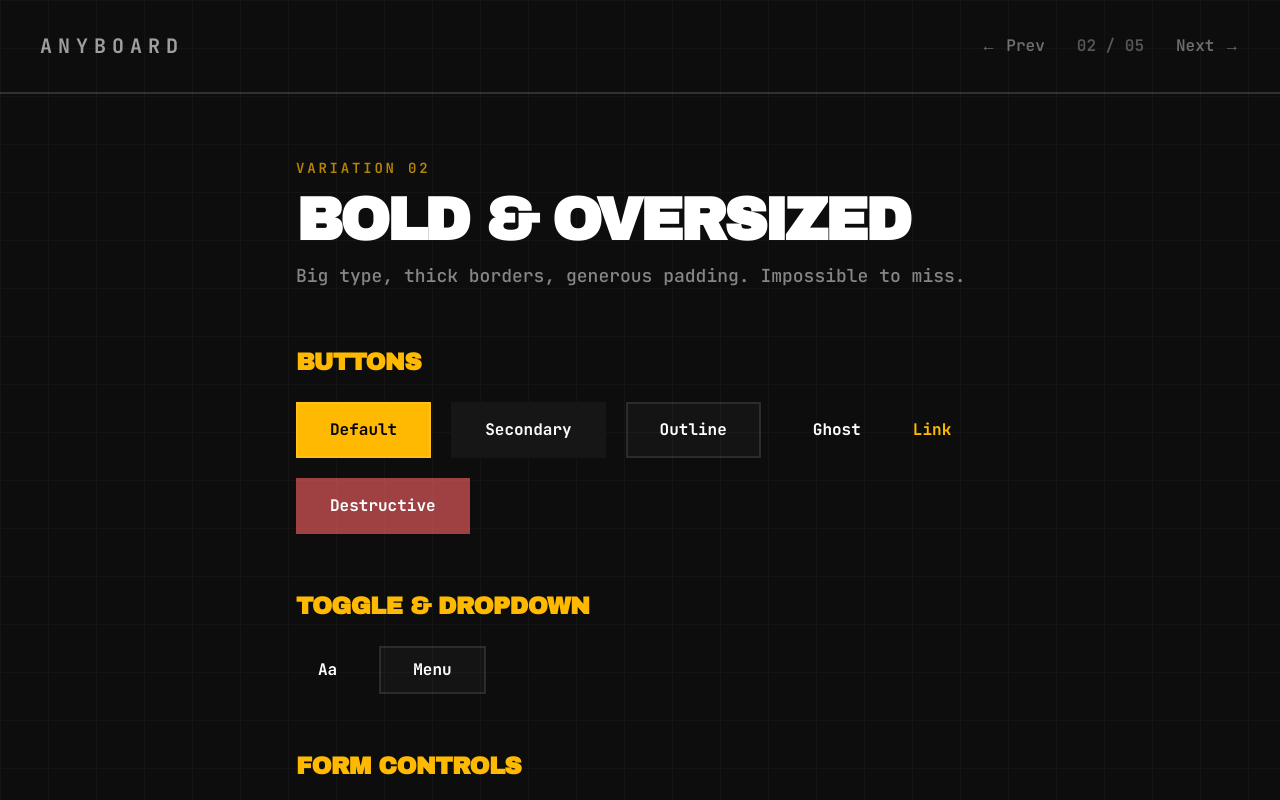
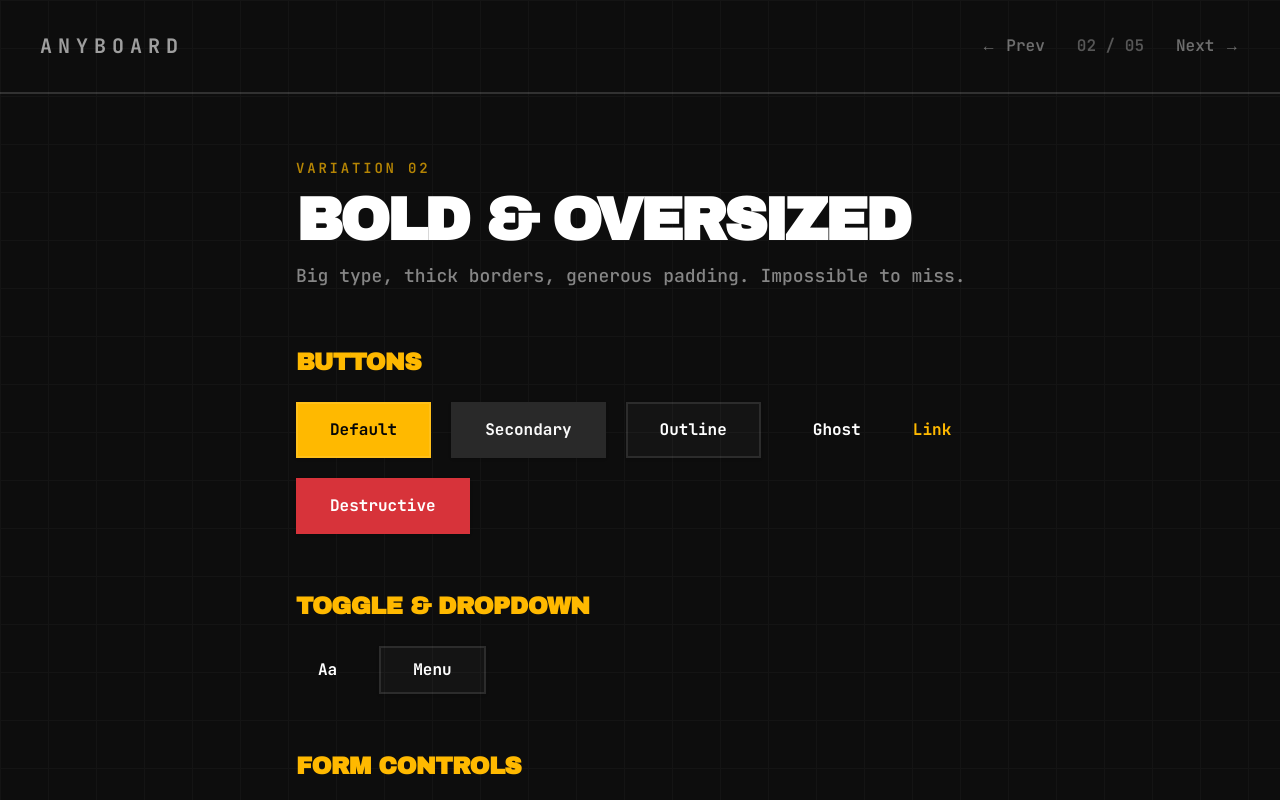
Before and after one commit to prateekkumaroriginal/anyboard, a Next.js app: page /showcase/2 in a window 1280 px wide. Shown: the top 800 px of the page. Built offline with nearby package versions, Linux system fonts and the light colour scheme.

Commit message:
Finalize buttons

```diff
--- a/app/globals.css
+++ b/app/globals.css
@@ -92,13 +92,13 @@
   --popover-foreground: oklch(0.985 0 0);
   --primary: oklch(0.828 0.189 84.429);
   --primary-foreground: oklch(0.12 0 0);
-  --secondary: oklch(0.2 0 0);
+  --secondary: oklch(0.28 0 0);
   --secondary-foreground: oklch(0.985 0 0);
   --muted: oklch(0.18 0 0);
   --muted-foreground: oklch(0.65 0 0);
   --accent: oklch(0.2 0 0);
   --accent-foreground: oklch(0.985 0 0);
-  --destructive: oklch(0.704 0.191 22.216);
+  --destructive: oklch(0.58 0.2 24);
   --border: oklch(1 0 0 / 10%);
   --input: oklch(1 0 0 / 10%);
   --ring: oklch(0.828 0.189 84.429);
--- a/app/showcase/3/page.tsx
+++ b/app/showcase/3/page.tsx
@@ -79,12 +79,12 @@
         {/* ── Buttons ── */}
         <Section title="Buttons">
           <div className="flex flex-wrap gap-3">
-            <Button className="text-sm px-5 py-2.5 h-auto rounded-lg shadow-sm hover:shadow-[0_0_16px_rgba(251,191,36,0.1)] transition-all duration-300">Default</Button>
-            <Button variant="secondary" className="text-sm px-5 py-2.5 h-auto rounded-lg shadow-sm hover:shadow-[0_0_16px_rgba(251,191,36,0.08)] transition-all duration-300">Secondary</Button>
-            <Button variant="outline" className="text-sm px-5 py-2.5 h-auto rounded-lg shadow-sm hover:shadow-[0_0_16px_rgba(251,191,36,0.08)] transition-all duration-300">Outline</Button>
-            <Button variant="ghost" className="text-sm px-5 py-2.5 h-auto rounded-lg hover:shadow-[0_0_16px_rgba(251,191,36,0.06)] transition-all duration-300">Ghost</Button>
-            <Button variant="link" className="text-sm px-0 h-auto rounded-lg">Link</Button>
-            <Button variant="destructive" className="text-sm px-5 py-2.5 h-auto rounded-lg shadow-sm transition-all duration-300">Destructive</Button>
+            <Button>Default</Button>
+            <Button variant="secondary">Secondary</Button>
+            <Button variant="outline">Outline</Button>
+            <Button variant="ghost">Ghost</Button>
+            <Button variant="link" className="px-0">Link</Button>
+            <Button variant="destructive">Destructive</Button>
           </div>
         </Section>
 
@@ -94,7 +94,7 @@
             <Toggle aria-label="Toggle" className="text-sm h-10 px-4 min-w-10 rounded-lg transition-all duration-300">Aa</Toggle>
             <DropdownMenu>
               <DropdownMenuTrigger asChild>
-                <Button variant="outline" className="text-sm px-5 h-10 rounded-lg shadow-sm hover:shadow-[0_0_16px_rgba(251,191,36,0.08)] transition-all duration-300">Menu</Button>
+                <Button variant="outline" className="text-sm px-5 h-10 rounded-lg shadow-sm transition-all duration-300">Menu</Button>
               </DropdownMenuTrigger>
               <DropdownMenuContent className="rounded-xl shadow-lg shadow-black/30 border-white/10 min-w-[160px]">
                 <DropdownMenuLabel className="text-xs text-white/40">Actions</DropdownMenuLabel>
@@ -386,7 +386,7 @@
               <p className="text-sm text-white/60">Card content goes here.</p>
             </CardContent>
             <CardFooter className="px-6">
-              <Button className="text-sm px-4 py-2 h-auto rounded-lg shadow-sm hover:shadow-[0_0_16px_rgba(251,191,36,0.1)] transition-all duration-300">Action</Button>
+              <Button className="text-sm px-4 py-2 h-auto rounded-lg shadow-sm transition-all duration-300">Action</Button>
             </CardFooter>
           </Card>
         </Section>
@@ -466,7 +466,7 @@
           <div className="flex gap-3">
             <Dialog>
               <DialogTrigger asChild>
-                <Button variant="outline" className="text-sm px-5 h-10 rounded-lg shadow-sm hover:shadow-[0_0_16px_rgba(251,191,36,0.08)] transition-all duration-300">Open Dialog</Button>
+                <Button variant="outline" className="text-sm px-5 h-10 rounded-lg shadow-sm transition-all duration-300">Open Dialog</Button>
               </DialogTrigger>
               <DialogContent className="rounded-2xl shadow-2xl shadow-black/40">
                 <DialogHeader>
@@ -480,7 +480,7 @@
             </Dialog>
             <Tooltip>
               <TooltipTrigger asChild>
-                <Button variant="outline" className="text-sm px-5 h-10 rounded-lg shadow-sm hover:shadow-[0_0_16px_rgba(251,191,36,0.08)] transition-all duration-300">Tooltip</Button>
+                <Button variant="outline" className="text-sm px-5 h-10 rounded-lg shadow-sm transition-all duration-300">Tooltip</Button>
               </TooltipTrigger>
               <TooltipContent className="rounded-lg shadow-lg shadow-black/30 text-sm px-3 py-1.5">
                 <p>Tooltip message</p>
--- a/components/ui/button.tsx
+++ b/components/ui/button.tsx
@@ -5,30 +5,30 @@
 import { cn } from "@/lib/utils"
 
 const buttonVariants = cva(
-  "inline-flex items-center justify-center gap-2 whitespace-nowrap rounded-md text-sm font-medium transition-all disabled:pointer-events-none disabled:opacity-50 [&_svg]:pointer-events-none [&_svg:not([class*='size-'])]:size-4 shrink-0 [&_svg]:shrink-0 outline-none focus-visible:border-ring focus-visible:ring-ring/50 focus-visible:ring-[3px] aria-invalid:ring-destructive/20 dark:aria-invalid:ring-destructive/40 aria-invalid:border-destructive",
+  "inline-flex items-center justify-center gap-2 whitespace-nowrap text-sm font-medium cursor-pointer transition-all duration-300 disabled:pointer-events-none disabled:opacity-50 [&_svg]:pointer-events-none [&_svg:not([class*='size-'])]:size-4 shrink-0 [&_svg]:shrink-0 outline-none focus-visible:border-ring focus-visible:ring-ring/50 focus-visible:ring-[3px] aria-invalid:ring-destructive/20 dark:aria-invalid:ring-destructive/40 aria-invalid:border-destructive",
   {
     variants: {
       variant: {
-        default: "bg-primary text-primary-foreground hover:bg-primary/90",
+        default: "bg-primary text-primary-foreground shadow-sm hover:bg-primary/90",
         destructive:
-          "bg-destructive text-white hover:bg-destructive/90 focus-visible:ring-destructive/20 dark:focus-visible:ring-destructive/40 dark:bg-destructive/60",
+          "bg-destructive text-white shadow-sm hover:bg-destructive/90 focus-visible:ring-destructive/20 dark:focus-visible:ring-destructive/40",
         outline:
-          "border bg-background shadow-xs hover:bg-accent hover:text-accent-foreground dark:bg-input/30 dark:border-input dark:hover:bg-input/50",
+          "border bg-background shadow-sm hover:bg-accent hover:text-accent-foreground dark:bg-input/30 dark:border-input dark:hover:bg-input/50",
         secondary:
-          "bg-secondary text-secondary-foreground hover:bg-secondary/80",
+          "bg-secondary text-secondary-foreground shadow-sm hover:bg-secondary/80",
         ghost:
-          "hover:bg-accent hover:text-accent-foreground dark:hover:bg-accent/50",
+          "hover:bg-secondary/80 hover:text-secondary-foreground",
         link: "text-primary underline-offset-4 hover:underline",
       },
       size: {
-        default: "h-9 px-4 py-2 has-[>svg]:px-3",
+        default: "h-auto px-5 py-2.5 rounded-lg has-[>svg]:px-4",
         xs: "h-6 gap-1 rounded-md px-2 text-xs has-[>svg]:px-1.5 [&_svg:not([class*='size-'])]:size-3",
         sm: "h-8 rounded-md gap-1.5 px-3 has-[>svg]:px-2.5",
-        lg: "h-10 rounded-md px-6 has-[>svg]:px-4",
-        icon: "size-9",
+        lg: "h-10 rounded-lg px-6 has-[>svg]:px-4",
+        icon: "size-9 rounded-lg",
         "icon-xs": "size-6 rounded-md [&_svg:not([class*='size-'])]:size-3",
-        "icon-sm": "size-8",
-        "icon-lg": "size-10",
+        "icon-sm": "size-8 rounded-lg",
+        "icon-lg": "size-10 rounded-lg",
       },
     },
     defaultVariants: {
```
Also changed, not shown: 1 other file (tests, documents, lock files or other folders).
